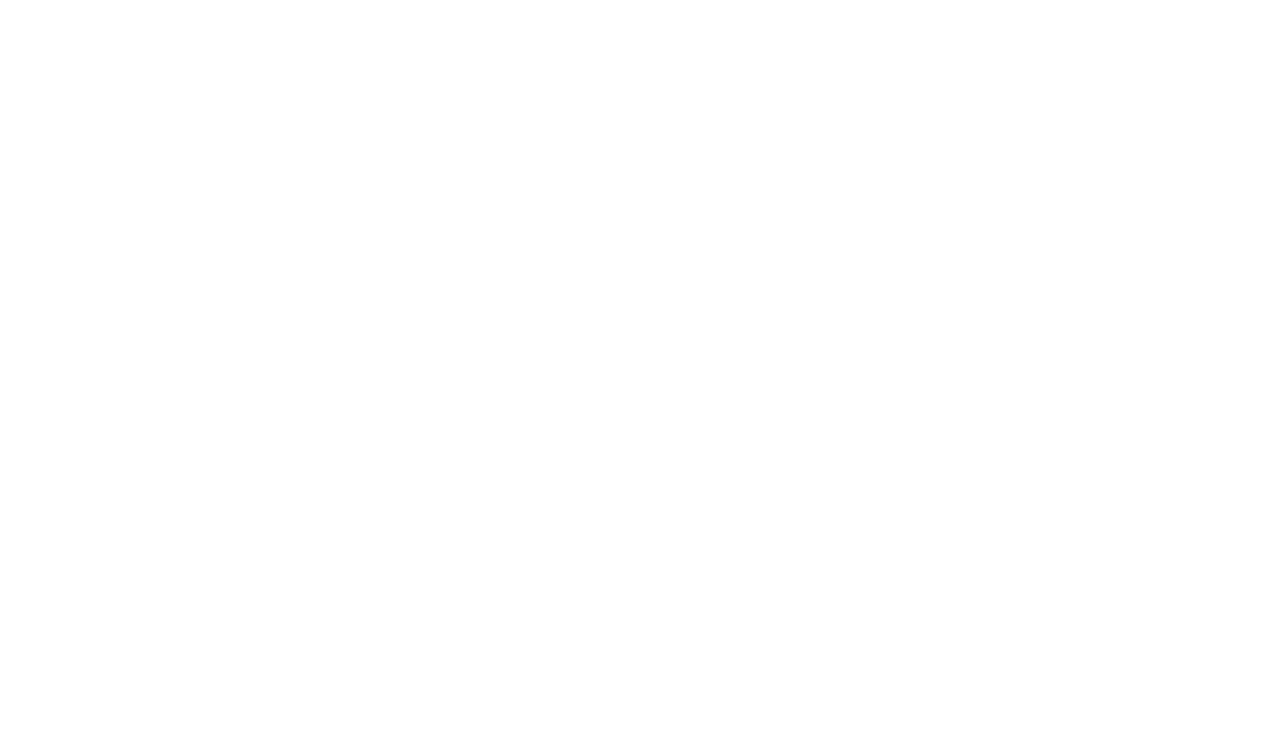
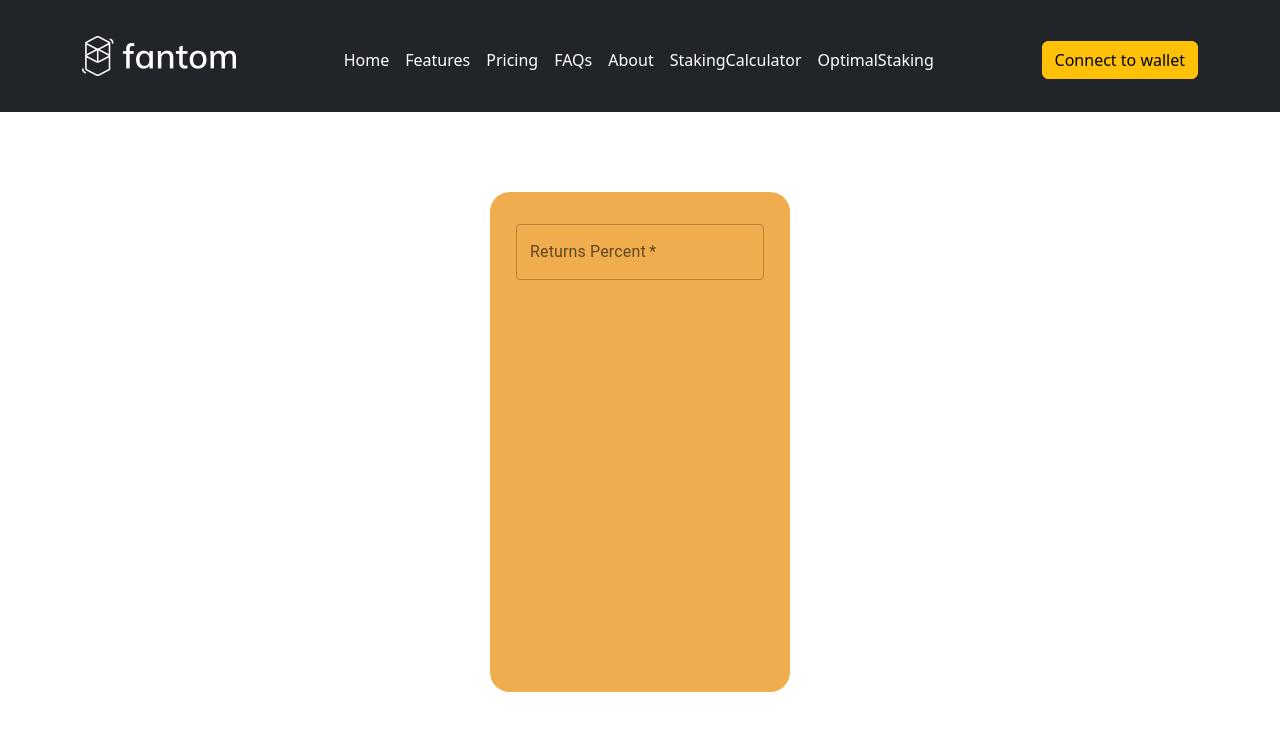
Before and after one commit to dkpatpot/SeniorProject-FTMStakingTool, a React (Create React App) app in the folder ftm-stakingtool/: page /OptimalStaking in a window 1280 px wide. Before the commit this address had no page. Shown: the top 730 px of the page. Built offline with nearby package versions, Linux system fonts and the light colour scheme; a web font is replaced by a local one.

Commit message:
add optimal staking page and fix date picker

```diff
--- a/ftm-stakingtool/package.json
+++ b/ftm-stakingtool/package.json
@@ -9,11 +9,13 @@
     "@moralisweb3/common-evm-utils": "^2.23.2",
     "@mui/icons-material": "^5.15.3",
     "@mui/material": "^5.15.3",
+    "@mui/x-date-pickers": "^6.19.3",
     "@testing-library/jest-dom": "^5.17.0",
     "@testing-library/react": "^13.4.0",
     "@testing-library/user-event": "^13.5.0",
     "axios": "^1.6.5",
     "bootstrap": "^5.3.2",
+    "dayjs": "^1.11.10",
     "moralis": "^2.23.2",
     "react": "^18.2.0",
     "react-bootstrap": "^2.9.2",
--- a/ftm-stakingtool/src/components/App.jsx
+++ b/ftm-stakingtool/src/components/App.jsx
@@ -2,6 +2,7 @@
 import { BrowserRouter, Route, Routes } from "react-router-dom";
 import Home from "../pages/Home";
 import StakingCalulator from "../pages/StakingCalculator";
+import OptimalStaking from "../pages/OptimalStaking";
 
 function App() {
   return (
@@ -9,6 +10,7 @@
       <Routes>
         <Route path="/" element={<Home/>}/>
         <Route path="/StakingCalculator" element={<StakingCalulator/>}/>
+        <Route path="/OptimalStaking" element={<OptimalStaking/>}/>
       </Routes>
     </BrowserRouter>
   );
--- a/ftm-stakingtool/src/components/Header.jsx
+++ b/ftm-stakingtool/src/components/Header.jsx
@@ -46,6 +46,9 @@
             <li>
             <Link to="/StakingCalculator" className="nav-link px-2 text-white"> StakingCalculator </Link>
             </li>
+            <li>
+            <Link to="/OptimalStaking" className="nav-link px-2 text-white"> OptimalStaking </Link>
+            </li>
           </ul>
         <button type="button" className="btn btn-warning mt-2">Connect to wallet</button>
         </div>
--- a/ftm-stakingtool/src/components/Tax.jsx
+++ b/ftm-stakingtool/src/components/Tax.jsx
@@ -22,43 +22,43 @@
     props.transactionList.forEach(async (transaction) => {
       if (transaction.decoded_call === null) {
       }
-      // else if(transaction.decoded_call.label === "delegate"){
-      //     let ftmValue = transaction.value/wei;
-      //     let historicalPrice = await props.getHistoricalPrice(formatDate(transaction.block_timestamp));
-      //     setTotalFtmStake(totalFtmStake+=ftmValue);
-      //     let totalPrice = historicalPrice*ftmValue;
-      //     setTotalStakePrice(totalStakePrice+=totalPrice);}
-      // else if (transaction.decoded_call.label === "claimRewards") {
-      //   let traceTransaction = await props.traceTxs(transaction.hash);
-      //   let arrayLength = traceTransaction.length - 1;
-      //   let claimRewards = traceTransaction[arrayLength].action.value;
-      //   let historicalPrice = await props.getHistoricalPrice(
-      //     formatDate(transaction.block_timestamp)
-      //   );
-      //   setTotalClaimReward(
-      //     (totalClaimReward += parseInt(claimRewards, 16) / wei)
-      //   );
-      //   setTotalClaimRewardPrice(
-      //     (totalClaimRewardPrice +=
-      //       (historicalPrice * parseInt(claimRewards, 16)) / wei)
-      //   );
-      // }
-      // else if(transaction.decoded_call.label === "withdraw"){
-      //   let traceTransaction = await props.traceTxs(transaction.hash);
-      //   let arrayLength = traceTransaction.length - 1;
-      //   let ftmWithdraw = traceTransaction[arrayLength].action.value;
-      //   setTotalTokenWithdraw(totalTokenWithdraw+= parseInt(ftmWithdraw, 16) / wei);
-      //   const response = await axios.get("http://localhost:4000/getcurrentprice");
-      //   setFtmPrice(response.data.market_data.current_price.usd);
-      //   setTotalTokenWithdrawPrice(totalTokenWithdrawPrice+=(ftmPrice*parseInt(ftmWithdraw, 16) / wei));
-      // }
+      else if(transaction.decoded_call.label === "delegate"){
+          let ftmValue = transaction.value/wei;
+          let historicalPrice = await props.getHistoricalPrice(formatDate(transaction.block_timestamp));
+          setTotalFtmStake(totalFtmStake+=ftmValue);
+          let totalPrice = historicalPrice*ftmValue;
+          setTotalStakePrice(totalStakePrice+=totalPrice);}
+      else if (transaction.decoded_call.label === "claimRewards") {
+        let traceTransaction = await props.traceTxs(transaction.hash);
+        let arrayLength = traceTransaction.length - 1;
+        let claimRewards = traceTransaction[arrayLength].action.value;
+        let historicalPrice = await props.getHistoricalPrice(
+          formatDate(transaction.block_timestamp)
+        );
+        setTotalClaimReward(
+          (totalClaimReward += parseInt(claimRewards, 16) / wei)
+        );
+        setTotalClaimRewardPrice(
+          (totalClaimRewardPrice +=
+            (historicalPrice * parseInt(claimRewards, 16)) / wei)
+        );
+      }
+      else if(transaction.decoded_call.label === "withdraw"){
+        let traceTransaction = await props.traceTxs(transaction.hash);
+        let arrayLength = traceTransaction.length - 1;
+        let ftmWithdraw = traceTransaction[arrayLength].action.value;
+        setTotalTokenWithdraw(totalTokenWithdraw+= parseInt(ftmWithdraw, 16) / wei);
+        const response = await axios.get("http://localhost:4000/getcurrentprice");
+        setFtmPrice(response.data.market_data.current_price.usd);
+        setTotalTokenWithdrawPrice(totalTokenWithdrawPrice+=(ftmPrice*parseInt(ftmWithdraw, 16) / wei));
+      }
     });
-    // console.log(totalTokenWithdraw);
-    // console.log(totalClaimReward);
-    // console.log(totalClaimRewardPrice);
-    // console.log(totalStakePrice);
-    // console.log(totalFtmStake);
-    // console.log(totalTokenWithdrawPrice);
+    console.log(totalTokenWithdraw);
+    console.log(totalClaimReward);
+    console.log(totalClaimRewardPrice);
+    console.log(totalStakePrice);
+    console.log(totalFtmStake);
+    console.log(totalTokenWithdrawPrice);
 
   }
   return (
--- /dev/null
+++ b/ftm-stakingtool/src/pages/OptimalStaking.jsx
@@ -0,0 +1,37 @@
+import React from "react";
+import Header from "../components/Header";
+import Box from '@mui/material/Box';
+import TextField from '@mui/material/TextField';
+
+function OptimalStaking() {
+    return (
+        <div>
+            <Header/>
+            <Box sx = {{
+                width: 300,
+                height: 500,
+                borderRadius: 5,
+                mx: 'auto',
+                my: 10,
+                bgcolor: '#f0ad4e',
+                display: 'flex',
+                flexDirection: 'column',
+                alignItems: 'center'
+            }}>
+                <div>
+                    <TextField sx = {{
+                        my: 4,
+                    }}
+                        required
+                        id="returnsPercent"
+                        label="Returns Percent"
+                        type="search"
+                    />
+                </div>
+            </Box>
+        </div>
+    );
+};
+
+export default OptimalStaking;
+//
--- a/ftm-stakingtool/src/pages/StakingCalculator.jsx
+++ b/ftm-stakingtool/src/pages/StakingCalculator.jsx
@@ -8,6 +8,10 @@
 // import Box from '@mui/material/Box';
 import Box from '@mui/material/Box';
 import TextField from '@mui/material/TextField';
+import { DateTimePicker } from '@mui/x-date-pickers';
+import { renderTimeViewClock } from '@mui/x-date-pickers/timeViewRenderers';
+import { LocalizationProvider } from '@mui/x-date-pickers/LocalizationProvider';
+import { AdapterDayjs } from '@mui/x-date-pickers/AdapterDayjs';
 
 function StakingCalulator() {
     return (
@@ -35,6 +39,7 @@
                     />
                 </div>
                 <div>
+                    <LocalizationProvider dateAdapter={AdapterDayjs}>
                         <DateTimePicker
                             label="With Time Clock"
                             viewRenderers={{
@@ -43,6 +48,7 @@
                                 seconds: renderTimeViewClock,
                             }}
                         />
+                    </LocalizationProvider>
                 </div>
             </Box>
         </div>
```
Also changed, not shown: 1 other file (tests, documents, lock files or other folders). Lines whose indentation alone changed are shown as unchanged.
